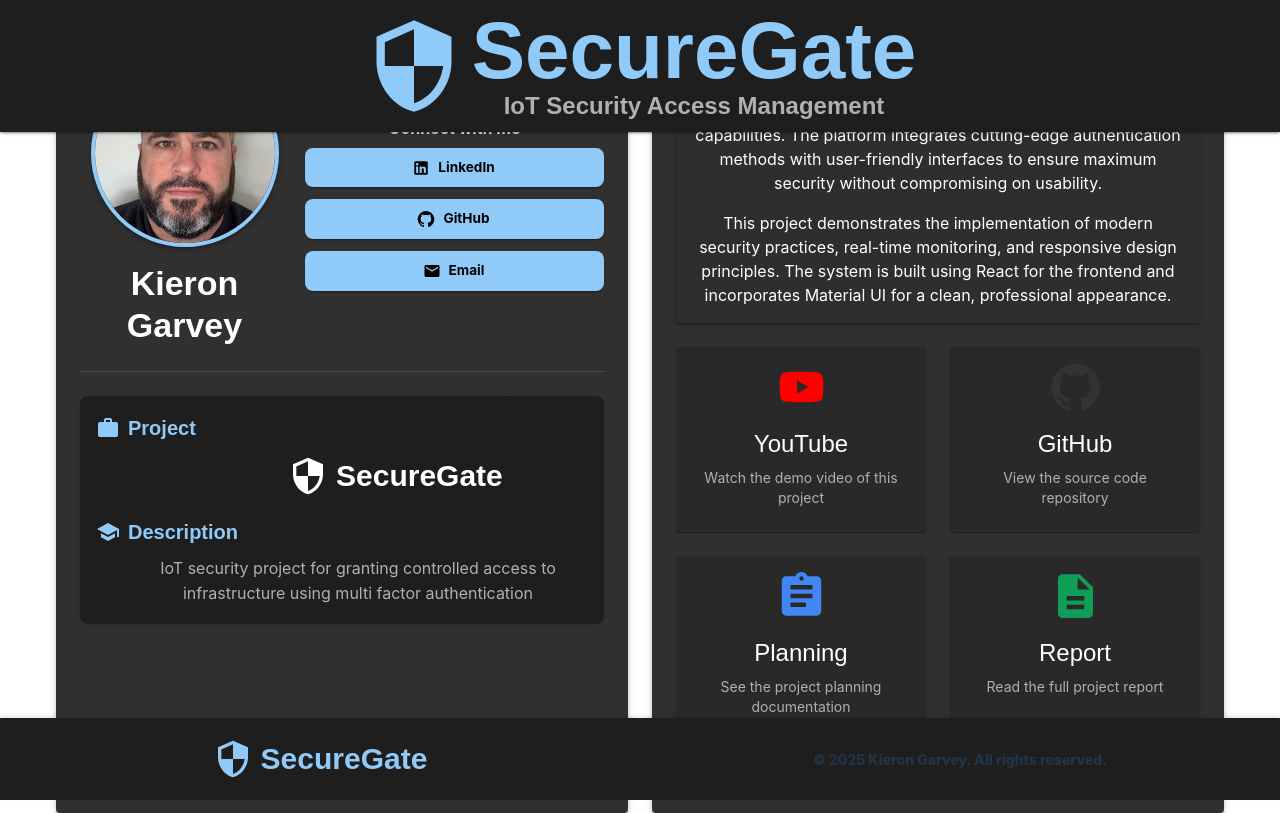
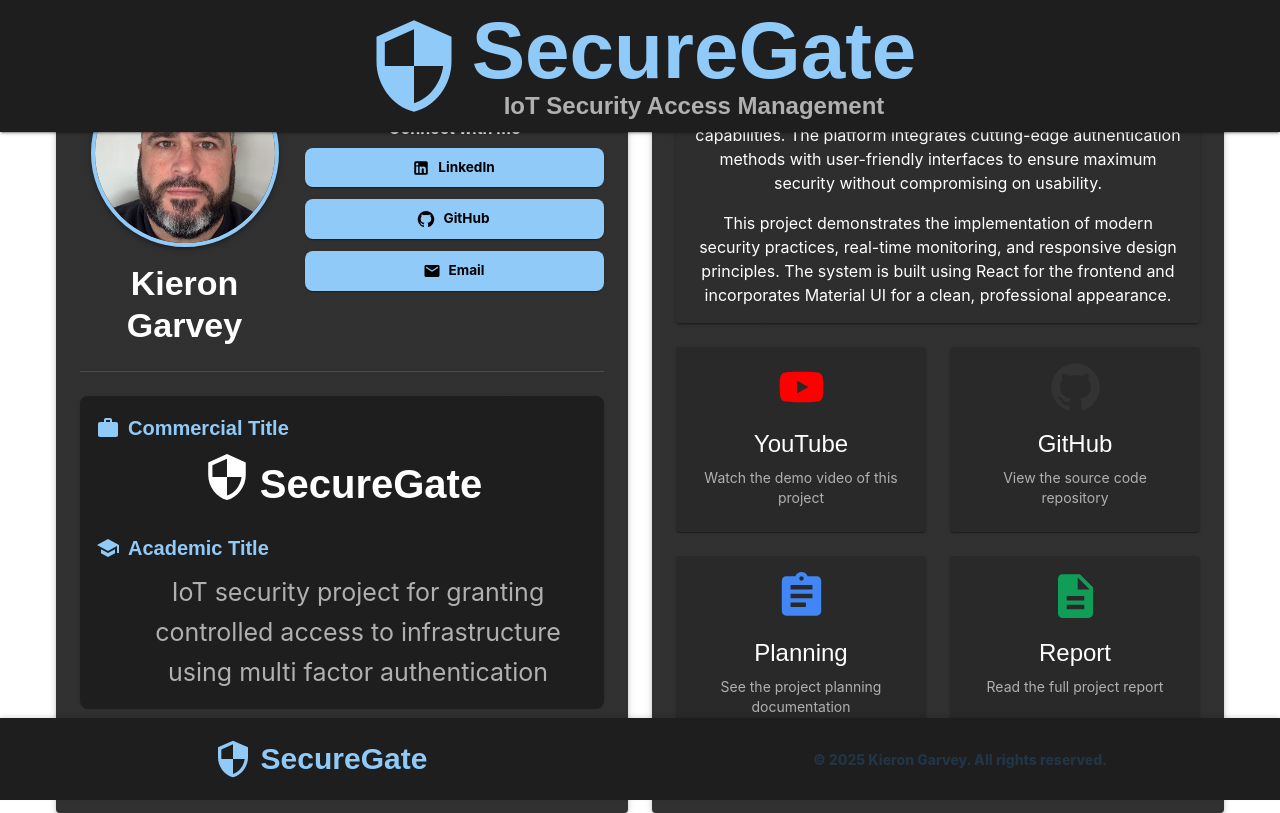
Before and after one commit to ki321g/SecureGate-Project-Website, a React (Vite) app: page / in a window 1280 px wide. Built offline with nearby package versions, Linux system fonts and the light colour scheme.

Commit message:
Add changes to UI

```diff
--- a/src/components/LeftSection.jsx
+++ b/src/components/LeftSection.jsx
@@ -109,34 +109,6 @@ const LeftSection = () => {
                 {link.title}
             </Button>
             ))}
-
-            {/* {developer.links.map((link, index) => (
-              <Button
-                key={index}
-                variant="contained"
-                size="small" // Changed from default to small
-                startIcon={link.icon}
-                href={link.url}
-                target="_blank"
-                rel="noopener noreferrer"
-                fullWidth
-                sx={{
-                  py: 1, // Reduced padding from 1.5 to 1
-                  textTransform: 'none',
-                  borderRadius: 2,
-                  fontWeight: 'bold',
-                  boxShadow: 1, // Reduced shadow from 2 to 1
-                  fontSize: '0.85rem', // Smaller font size
-                  transition: 'all 0.3s',
-                  '&:hover': {
-                    transform: 'translateY(-2px)', // Reduced movement from -3px to -2px
-                    boxShadow: 3, // Reduced shadow from 4 to 3
-                  }
-                }}
-              >
-                {link.title}
-              </Button>
-            ))} */}
           </Box>
         </Grid>
       </Grid>
@@ -161,16 +133,16 @@ const LeftSection = () => {
           }}>
             <Work sx={{ mr: 1 }} />
             <Typography variant="h6" sx={{ fontWeight: 'bold' }}>
-              Project
+              Commercial Title
             </Typography>
           </Box>
-          <Box sx={{ display: 'flex', alignItems: 'center', ml: 24}}>
-                <SecurityOutlined sx={{ fontSize: { xs: 25, sm: 35, md: 40 }, marginRight: 1,}}/>
+          <Box sx={{ display: 'flex', justifyContent: 'center',}}>
+                <SecurityOutlined sx={{ fontSize: { xs: 30, sm: 40, md: 50 }, marginRight: 1,}}/>
                 <Typography
                     variant="h6"
                     gutterBottom
                     sx={{
-                    fontSize: { xs: 15, sm: 25, md: 30 },
+                    fontSize: { xs: 20, sm: 30, md: 40 },
                     fontWeight: '900',
                     mb: 0,
                     }}
@@ -189,14 +161,18 @@ const LeftSection = () => {
             color: 'primary.main'
           }}>
             <School sx={{ mr: 1 }} />
-            <Typography variant="h6" sx={{ fontWeight: 'bold' }}>
-              Description
+            <Typography variant="h6"
+                sx={{
+                    fontWeight: 'bold',
+                }}>
+                Academic Title
             </Typography>
           </Box>
           <Typography variant="body1" sx={{
             ml: 4,
             color: 'text.secondary',
-            lineHeight: 1.6
+            lineHeight: 1.6,
+            fontSize: { xs: 10, sm: 15, md: 25 }
           }}>
             {developer.academicTitle}
           </Typography>
```
Also changed, not shown: 1 other file (tests, documents, lock files or other folders).
